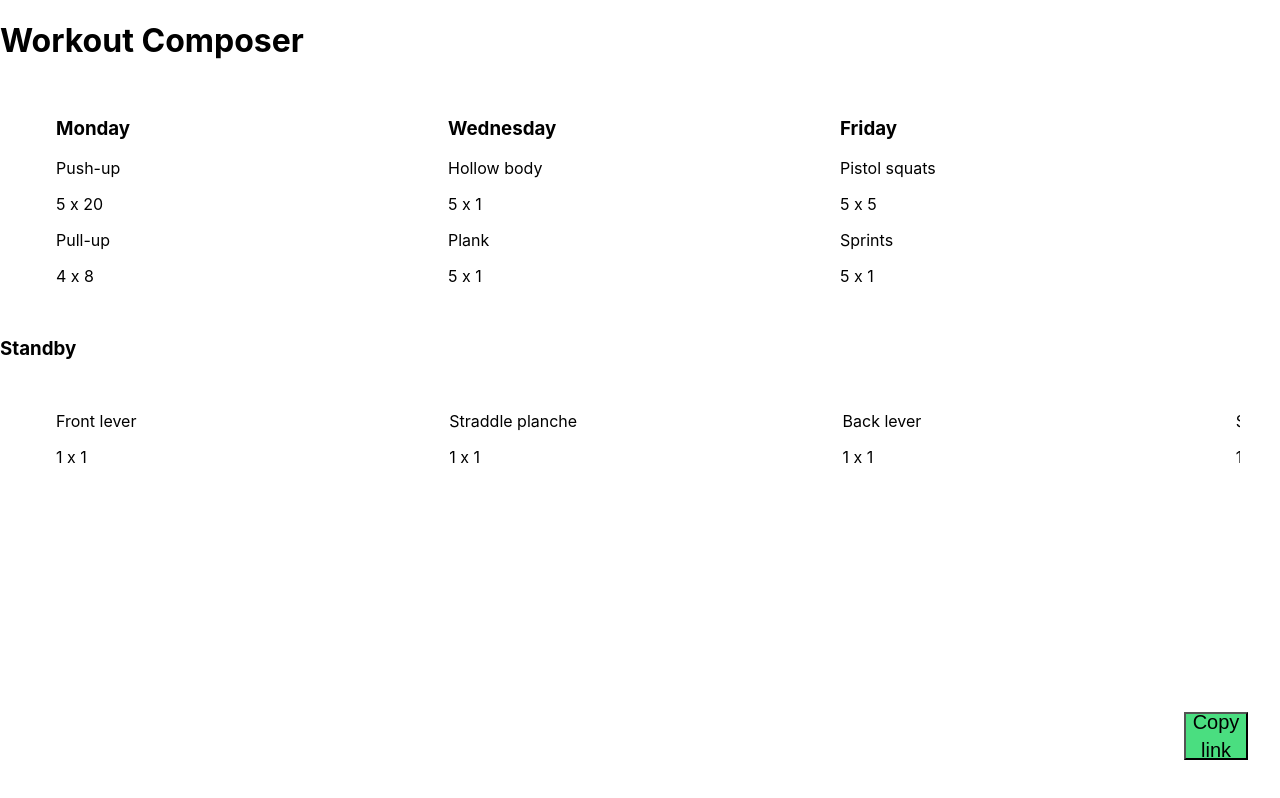
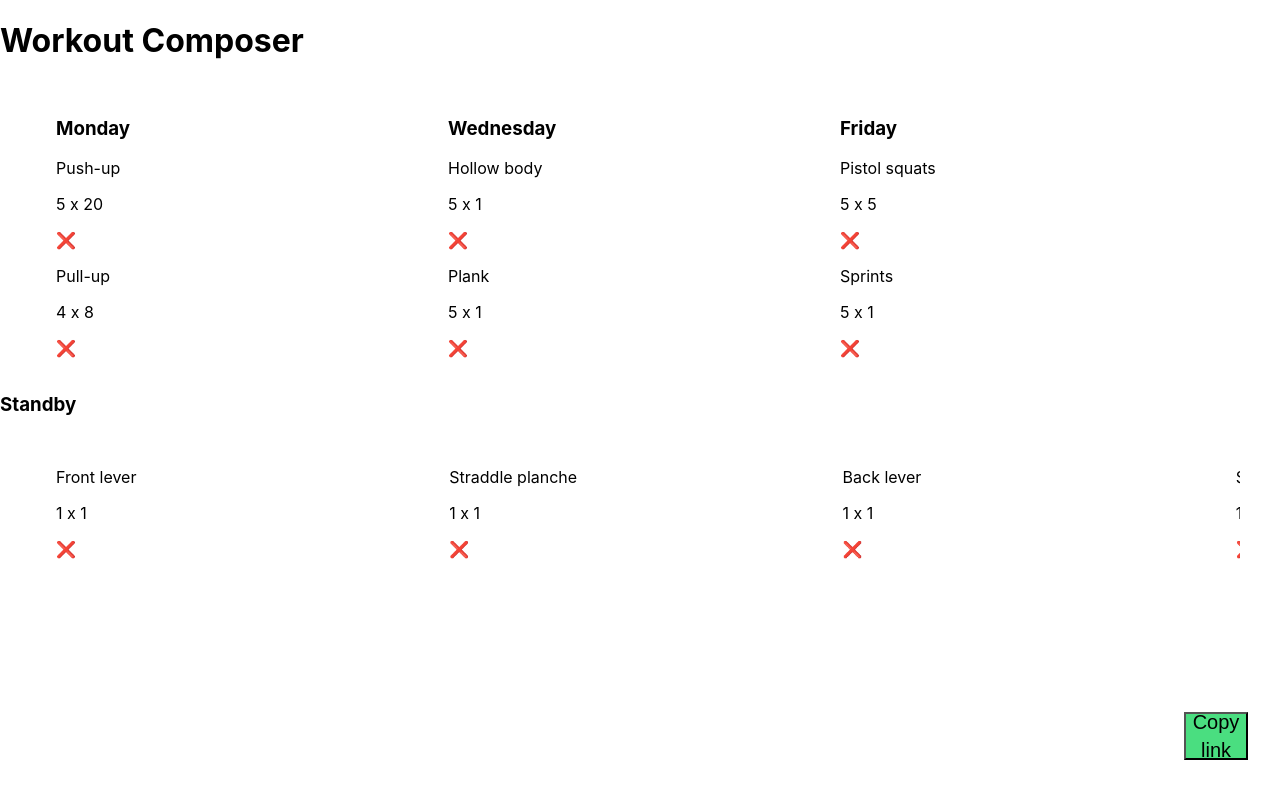
Before and after one commit to matfij/workout-composer, a Next.js app: page / in a window 1280 px wide. Built offline with nearby package versions, Linux system fonts and the light colour scheme.

Commit message:
add clear state options

```diff
--- a/src/components/exercise-add.tsx
+++ b/src/components/exercise-add.tsx
@@ -20,6 +20,7 @@ const ExerciseAdd: FunctionComponent<Props> = (props: Props) => {
 
   const addExercise: SubmitHandler<Partial<Exercise>> = (data: Partial<Exercise>) => {
     if (!data.name || !data.sets || !data.reps) return;
+
     const newExercise: Exercise = {
       id: uuidv4(),
       name: data.name,
@@ -30,6 +31,8 @@ const ExerciseAdd: FunctionComponent<Props> = (props: Props) => {
     const newBoardData = boardData;
     newBoardData.standby.push(newExercise);
     updateBoardData(newBoardData);
+
+    props.onCancel();
   };
 
   return (
--- a/src/components/exercise-item.tsx
+++ b/src/components/exercise-item.tsx
@@ -1,5 +1,6 @@
 import { FunctionComponent } from 'react';
 import { Draggable, DraggableProvided } from 'react-beautiful-dnd';
+import { BoardData, useBoardData, useSetBoardDataContext } from '../context/BoardContext';
 
 export interface Exercise {
   id: string;
@@ -11,9 +12,23 @@ export interface Exercise {
 
 interface Props extends Exercise {
   index: number;
-};
+}
 
 const ExerciseItem: FunctionComponent<Props> = (props: Props) => {
+  const boardData = useBoardData();
+  const updateBoardData = useSetBoardDataContext();
+
+  const removeExercise = () => {
+    const newBoardData: BoardData = {
+      days: boardData.days.map((day) => ({
+        day: day.day,
+        exercises: day.exercises.filter((exercise) => exercise.id !== props.id),
+      })),
+      standby: boardData.standby.filter((exercise) => exercise.id !== props.id),
+    };
+    updateBoardData(newBoardData);
+  };
+
   return (
     <Draggable key={props.id} draggableId={props.id} index={props.index}>
       {(provided: DraggableProvided) => (
@@ -21,6 +36,7 @@ const ExerciseItem: FunctionComponent<Props> = (props: Props) => {
           {...provided.draggableProps}
           {...provided.dragHandleProps}
           ref={provided.innerRef}
+          className="relative"
         >
           <div className="p-4 w-full m-auto bg-white border shadow-sm flex flex-col items-center font-semibold">
             <p className="text-xl text-teal-600">{props.name}</p>
@@ -28,6 +44,9 @@ const ExerciseItem: FunctionComponent<Props> = (props: Props) => {
               {props.sets} x {props.reps}
             </p>
             <p>{props.rest ? `${props.rest} rest` : ''}</p>
+            <div onDoubleClick={removeExercise} className="absolute top-2 right-2 cursor-pointer">
+              ❌
+            </div>
           </div>
         </div>
       )}
--- a/src/pages/index.tsx
+++ b/src/pages/index.tsx
@@ -27,6 +27,8 @@ function Home() {
         standby: loadedBoardData.standby.map((exercise) => ({ ...exercise, id: uuidv4() })),
       };
       updateBoardData(savedBoardData);
+
+      window.history.pushState({}, document.title, '/');
     } catch (ex) {}
   }, [router.query]);
 
```
